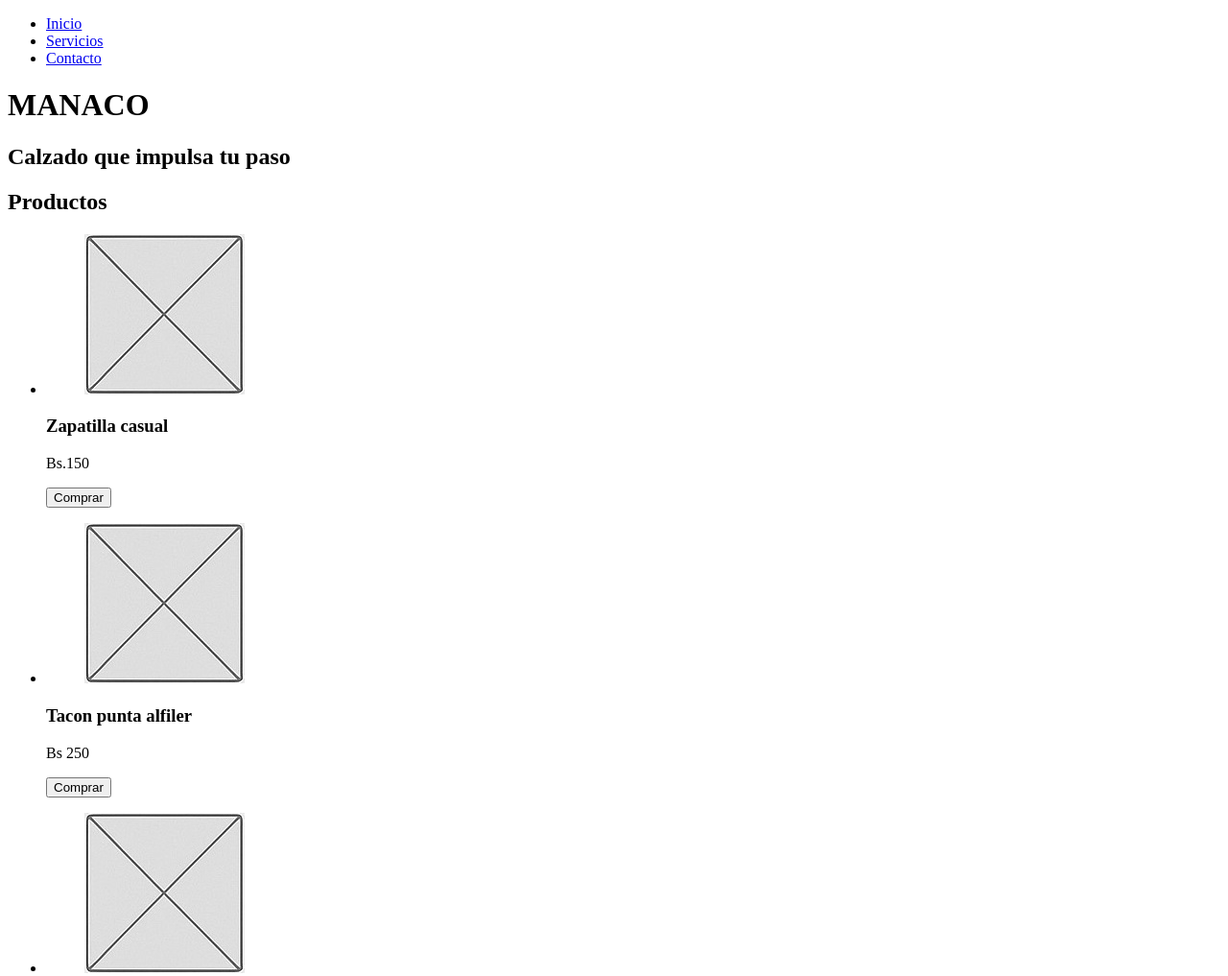
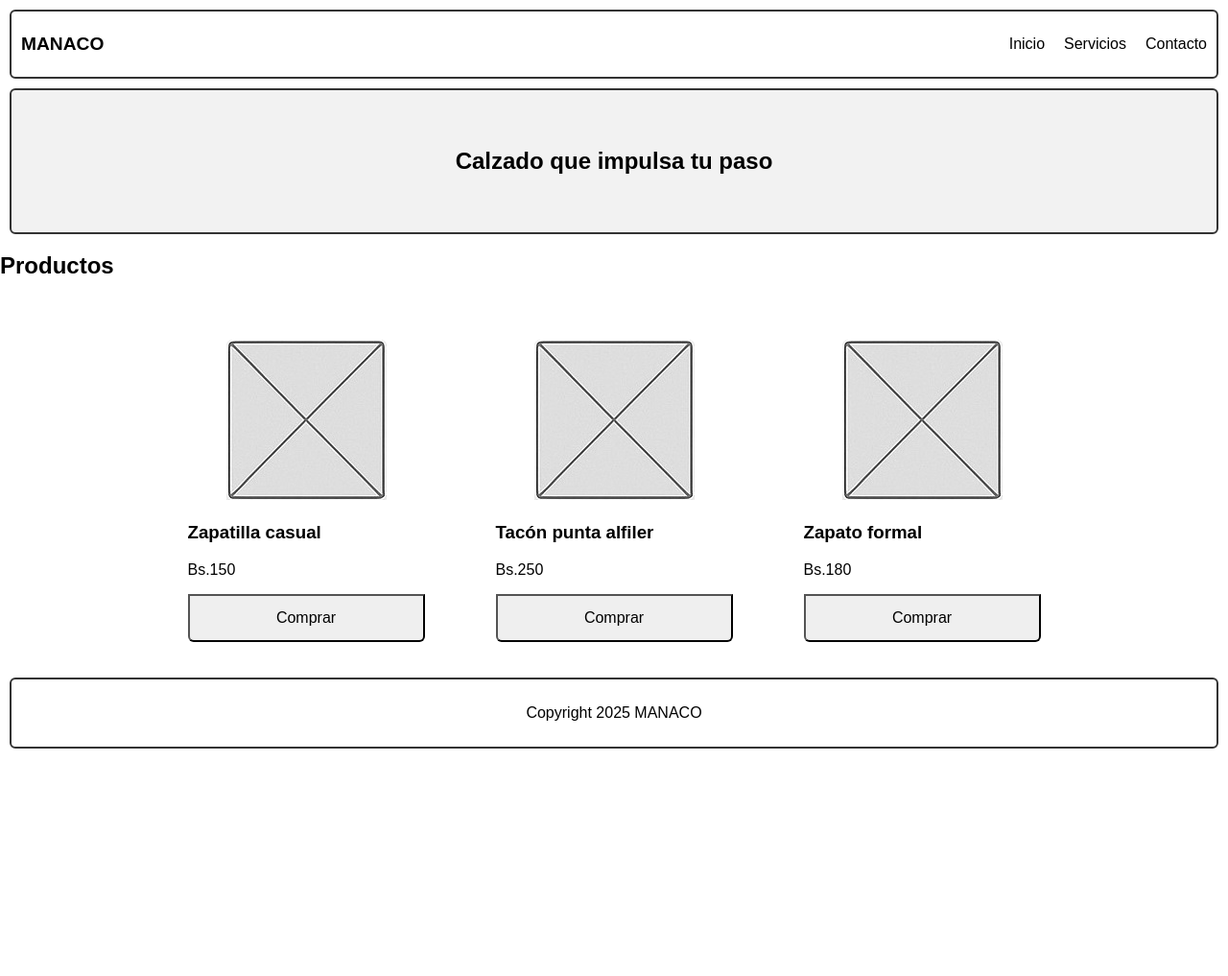
Before and after one commit to alita9202/primerexamen-alejandra-terceros, a plain HTML site: page index.html in a window 1280 px wide. Shown: the top 1017 px of the page at 96% size. After the commit the page ends 800 px from the top, so only its background shows below. Drawn offline with Linux system fonts and the light colour scheme.

Commit message:
ajuste movil

```diff
--- a/index.html
+++ b/index.html
@@ -3,59 +3,44 @@
 <head>
   <meta charset="UTF-8">
   <meta name="viewport" content="width=device-width, initial-scale=1.0">
-  <title>MANACO - Calzado que impulsa tu paso</title>
-    <meta name="description" content="Landing de MANACO: calzado boliviano de calidad para mujer y hombre. Descubre zapatillas, tacones y zapatos formales con envío rápido y garantía.">
 
-    <meta property="og:type" content="website">
-    <meta property="og:title" content="MANACO – Calzado que impulsa tu paso">
-    <meta property="og:description" content="Calzado boliviano de calidad: zapatillas, tacones y zapatos formales. Envío rápido y garantía.">
-    <meta property="og:image" content="og-placeholder.jpg">
+  <title>MANACO – Calzado que impulsa tu paso</title>
 
-    <style>
-        .skip-link {
-        position: absolute;
-        top: -40px;
-        left: 0;
-        background: #000;
-        color: #fff;
-        padding: 8px;
-        z-index: 100;
-        }
-        .skip-link:focus {
-        top: 0;
-        }
+  <meta name="description" content="Landing de MANACO: calzado boliviano de calidad para mujer y hombre. Descubre zapatillas, tacones y zapatos formales con envío rápido y garantía.">
+  <meta property="og:type" content="website">
+  <meta property="og:title" content="MANACO – Calzado que impulsa tu paso">
+  <meta property="og:description" content="Calzado boliviano de calidad: zapatillas, tacones y zapatos formales. Envío rápido y garantía.">
+  <meta property="og:image" content="og-placeholder.jpg">
 
-        a:focus, button:focus {
-        outline: 3px solid red;
-        outline-offset: 2px;
-        }
-    </style>
+  <link rel="stylesheet" href="style.css">
 </head>
 <body>
   <a href="#main" class="skip-link">Saltar al contenido</a>
+
   <header>
-    <nav aria-label="Menú principal">
-      <ul>
+    <h1>MANACO</h1>
+    <nav aria-label="Menú principal" class="nav">
+      <button class="nav-toggle" aria-label="Abrir menú">☰</button>
+      <ul class="nav-menu">
         <li><a href="#">Inicio</a></li>
         <li><a href="#">Servicios</a></li>
         <li><a href="#">Contacto</a></li>
       </ul>
     </nav>
-    <h1>MANACO</h1>
   </header>
 
   <main id="main">
-    <section aria-labelledby="banner">
-      <h2 id="banner">Calzado que impulsa tu paso</h2>
+    <section id="banner">
+      <h2>Calzado que impulsa tu paso</h2>
     </section>
 
-    <section aria-labelledby="productos">
-      <h2 id="productos">Productos</h2>
+    <section id="productos">
+      <h2>Productos</h2>
       <ul>
         <li>
           <article>
             <figure>
-              <img src="../primerexamen-alejandra-terceros/p1.jpg" alt="Zapatilla Modelo Rojo">
+              <img src="p1.jpg" alt="Zapatilla Modelo Rojo">
             </figure>
             <h3>Zapatilla casual</h3>
             <p>Bs.150</p>
@@ -65,17 +50,17 @@
         <li>
           <article>
             <figure>
-              <img src="../primerexamen-alejandra-terceros/p2.jpg" alt="Tacon Modelo Negro">
+              <img src="p2.jpg" alt="Tacón Modelo Negro">
             </figure>
-            <h3>Tacon punta alfiler</h3>
-            <p>Bs 250</p>
+            <h3>Tacón punta alfiler</h3>
+            <p>Bs.250</p>
             <button>Comprar</button>
           </article>
         </li>
         <li>
           <article>
             <figure>
-              <img src="../primerexamen-alejandra-terceros/p3.jpg" alt="Zapato formal cuerco cafe">
+              <img src="p3.jpg" alt="Zapato formal cuero café">
             </figure>
             <h3>Zapato formal</h3>
             <p>Bs.180</p>
@@ -89,5 +74,7 @@
   <footer>
     <p>Copyright 2025 MANACO</p>
   </footer>
+
+  <script src="script.js"></script>
 </body>
 </html>
--- /dev/null
+++ b/script.js
@@ -0,0 +1,6 @@
+const toggle = document.querySelector(".nav-toggle");
+const menu = document.querySelector(".nav-menu");
+
+toggle.addEventListener("click", () => {
+  menu.classList.toggle("active");
+});
--- /dev/null
+++ b/style.css
@@ -0,0 +1,190 @@
+/* Estilos generales */
+body {
+  font-family: Arial, sans-serif;
+  margin: 0;
+  padding: 0;
+}
+
+header {
+  display: flex;
+  justify-content: space-between;
+  align-items: center;
+  background: rgb(255, 0, 0);
+  padding: 10px 15px;
+  color: rgb(254, 254, 254);
+}
+
+header h1 {
+  font-size: 1.2rem;
+}
+
+.nav-toggle {
+  background: none;
+  border: none;
+  color: rgb(255, 255, 255);
+  font-size: 1.8rem;
+  cursor: pointer;
+}
+.nav-menu {
+  display: none;
+  list-style: none;
+  margin: 0;
+  padding: 0;
+}
+.nav-menu li {
+  margin: 10px 0;
+}
+.nav-menu a {
+  color: white;
+  text-decoration: none;
+  font-size: 1rem;
+}
+
+.nav-menu.active {
+  display: block;
+}
+
+.skip-link {
+  position: absolute;
+  top: -40px;
+  left: 0;
+  background: #000;
+  color: #fff;
+  padding: 8px;
+  z-index: 100;
+  transition: top 0.3s;
+}
+.skip-link:focus {
+  top: 10px;
+}
+a:focus, button:focus {
+  outline: 2px solid #0066cc;
+  outline-offset: 2px;
+}
+/* Banner oculto en móvil */
+section#banner {
+  display: none;
+}
+
+/* Productos en tarjetas */
+#productos ul {
+  list-style: none;
+  padding: 0;
+  margin: 0;
+}
+
+#productos li {
+  margin: 10px;
+}
+
+#productos article {
+  border: 2px solid #ffffff00;
+  border-radius: 8px;
+  padding: 15px;
+  text-align: center;
+  background: #fff;
+}
+
+/* Imagenes dentro de las cards */
+#productos img {
+  max-width: 100%;
+  height: auto;
+  border-radius: 8px;
+  border: 1px solid #ccc;
+}
+
+/* Botón más parecido a un esquema clásico */
+#productos button {
+  display: block;
+  width: 120px;
+  padding: 12px;
+  font-size: 1rem;
+  text-align: center;
+}
+
+#productos button:hover {
+  background: #004c99;
+}
+
+/* Footer azul en móvil */
+footer {
+  text-align: center;
+  color: blue;
+  padding: 15px;
+}
+
+@media (min-width: 600px) {
+  /* Banner visible en desktop */
+  section#banner {
+    display: block;
+    text-align: center;
+    padding: 40px;
+    background: #f2f2f2;
+  }
+
+  header {
+    background: white;
+    color: black;
+  }
+
+  .nav-toggle {
+    display: none;
+  }
+
+  .nav-menu {
+    display: flex;
+    gap: 20px;
+  }
+
+  .nav-menu a {
+    color: black;
+  }
+
+  /* Productos en 3 columnas */
+  #productos ul {
+    display: flex;
+    gap: 20px;
+    justify-content: center;
+  }
+
+  /* Layout horizontal en móvil */
+    #productos li {
+    display: flex;
+    align-items: center;
+    gap: 10px;
+    }
+
+    #productos article {
+    flex: 1;
+    text-align: left;
+    }
+
+    #productos img {
+    width: 100%;
+    height: auto;
+    border: none;
+    border-radius: 6px 6px 0 0;
+    }
+
+    /* Botón ancho debajo del contenido */
+    #productos button {
+    display: block;
+    width: 100%;
+    padding: 14px;
+    font-size: 1rem;
+    margin-top: 10px;
+    border-radius: 0 0 6px 6px;
+    }
+
+  /* Footer normal */
+  footer {
+    color: black;
+  }
+}
+/* Borde general para secciones principales */
+header, #banner, footer {
+  border: 2px solid #333;
+  margin: 10px;
+  padding: 10px;
+  border-radius: 6px;
+}
```
